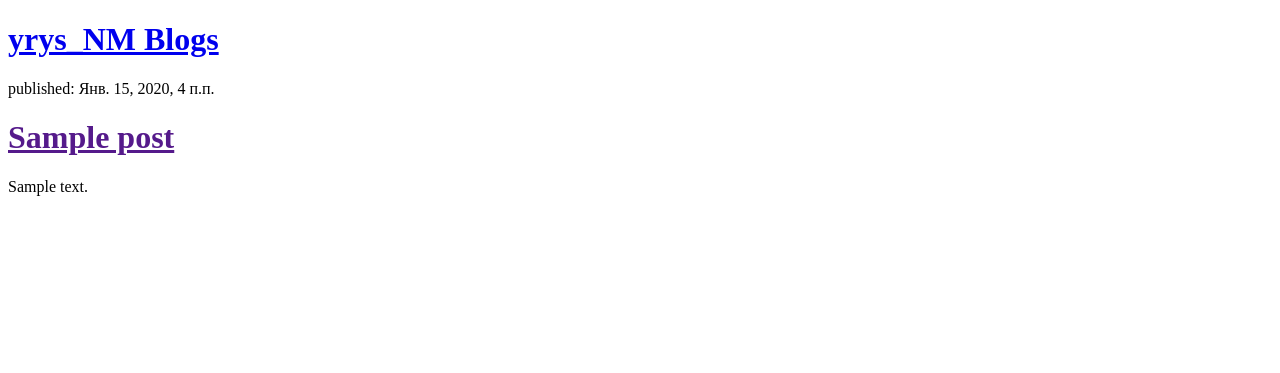
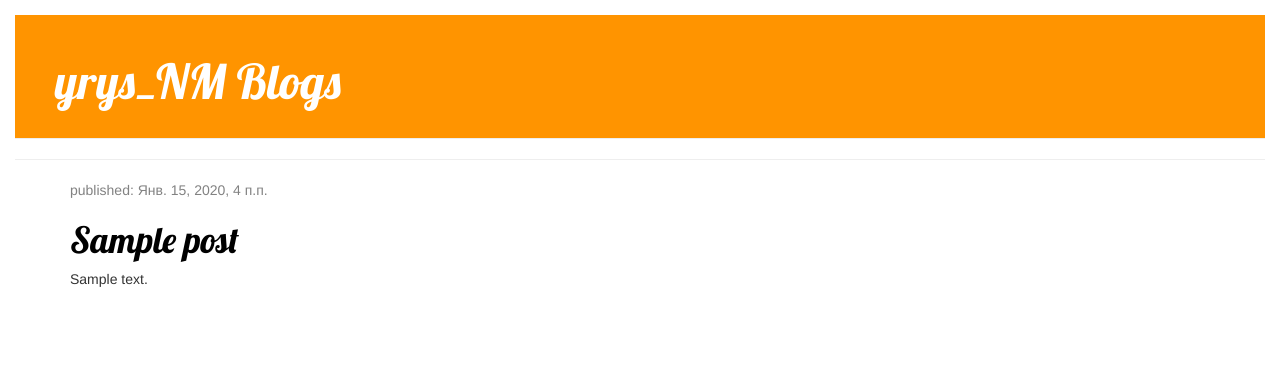
Before and after one commit to yrysNM/my-first-blog, a Django app: page / in a window 1280 px wide. Shown: the top 373 px of the page. Run offline with Django 3.2, Linux system fonts and the light colour scheme; tables that the repository leaves empty hold one stand-in row (values such as "Sample post"); some libraries are stand-ins or nearby versions.

Commit message:
Added view and template for detailed blog past as well as CSS for the site.

```diff
--- /dev/null
+++ b/blog/static/css/blog.css
@@ -0,0 +1,74 @@
+body
+{
+	padding: 15px;
+	overflow-x: hidden;
+}
+
+/*h1 a {
+	color: #FCA205 !important;
+	font-family: "Lobster", sans-serif;
+
+}
+
+a:hover
+{
+	text-decoration: none !important;
+	color: #ffa647;
+}*/
+
+.page-header
+{
+	background-color: #ff9400;
+	margin-top: 0;
+	padding: 20px 20px 20px 40px;
+
+}
+
+.page-header h1, .page-header h1 a, .page-header h1 a:visited, .page-header h1 a:active
+{
+	color: #ffffff;
+	font-size: 36pt;
+	text-decoration: none;
+}
+
+.content
+{
+	margin-left: 40px;
+}
+
+h1, h2, h3, h4
+{
+	font-family: "Lobster", cursive;
+}
+
+.date
+{
+	color: #828282;
+}
+
+.save{
+	float: right;
+}
+
+.psot-form  textarea, .post-form input
+{
+	width: 100%;
+}
+
+.top-menu, .top-menu:hover, .top-menu:visited
+{
+	color: #ffffff;
+	float: right;
+	font-size: 26pt;
+	margin-right: 20px;
+}
+
+.post
+{
+	margin-bottom: 70px;
+}
+
+.post h1 a, .post h1 a:visited
+{
+	color: #000000;
+}
--- /dev/null
+++ b/blog/templates/blog/base.html
@@ -0,0 +1,40 @@
+{% load static %}
+<!DOCTYPE html>
+<html lang="en">
+<head>
+	<meta charset="UTF-8">
+	<meta name="viewport" content="width=device-width, initial-scale=1.0">
+	<title>Blog</title>
+
+	<link rel = "icon" type = "image/x-icon" href = "https://www.sambacouture.com/wp-content/uploads/2017/12/Sambacouture-logo-icon.png" />
+
+	<link rel="stylesheet" href="//maxcdn.bootstrapcdn.com/bootstrap/3.2.0/css/bootstrap.min.css">
+	<link rel="stylesheet" href="//maxcdn.bootstrapcdn.com/bootstrap/3.2.0/css/bootstrap-theme.min.css">
+
+	<link href="https://fonts.googleapis.com/css?family=Lobster&subset=latin,cyrillic" rel="stylesheet" type="text/css">
+
+	<link href = "{% static 'css/blog.css' %}" rel = "stylesheet" type = "text/css" />
+
+</head>
+<body>
+	<div class = "page-header">
+		<h1>
+			<a href = "/">yrys_NM Blogs</a>
+		</h1>
+
+	</div>
+
+	<hr>
+
+	<!-- {{ posts }} -->
+	<div class = "content container">
+		<div class = "row">
+			<div class = "col-md-8">
+				{% block content %}
+
+				{% endblock %}
+			</div>
+		</div>
+	</div>
+</body>
+</html>
--- a/blog/templates/blog/post_list.html
+++ b/blog/templates/blog/post_list.html
@@ -1,28 +1,15 @@
-<!DOCTYPE html>
-<html lang="en">
-<head>
-	<meta charset="UTF-8">
-	<meta name="viewport" content="width=device-width, initial-scale=1.0">
-	<title>Blog</title>
-
-	<link rel = "icon" type = "image/x-icon" href = "https://www.sambacouture.com/wp-content/uploads/2017/12/Sambacouture-logo-icon.png"
-</head>
-<body>
-	<div>
-		<h1>
-			<a href = "/">yrys_NM Blogs</a>
-		</h1>
-
-	</div>
+{% extends 'blog/base.html' %}
 
 	<!-- {{ posts }} -->
+{% block content %}
+	{% for post in posts %}
+		<div class = "post">
+			<div class = "date">
+				<p>published: {{ post.published_date }}</p>
+			</div>
 
-	{% for post in posts %}
-		<div>
-			<p>published: {{ post.published_date }}</p>
-			<h1><a href = "">{{ post.title }}</a></h1>
+			<h1><a href = "{% url 'post_detail' pk=post.pk %}">{{ post.title }}</a></h1>
 			<p>{{post.text|linebreaksbr}}</p>
 		</div>
 	{% endfor %}
-</body>
-</html>
+{% endblock %}
--- a/blog/urls.py
+++ b/blog/urls.py
@@ -3,4 +3,5 @@ from . import  views
 
 urlpatterns  = [
 	path('', views.post_list, name = "post_list"),
+	path('post/<int:pk>/', views.post_detail, name = "post_detail"),
 ]
--- a/blog/views.py
+++ b/blog/views.py
@@ -1,4 +1,4 @@
-from django.shortcuts import render
+from django.shortcuts import render, get_object_or_404
 
 from django.utils import timezone
 
@@ -13,3 +13,8 @@ from .models import Post
 def post_list(request):
 	posts = Post.objects.filter(published_date__lte = timezone.now()).order_by("published_date")
 	return render(request, 'blog/post_list.html', {'posts': posts})
+
+
+def post_detail(request, pk):
+	post = get_object_or_404(Post, pk = pk)
+	return render(request, 'blog/post_detail.html', {"post": post})
```
Also changed, not shown: blog/templates/blog/post_detail.html (added, +14 -0 lines).
